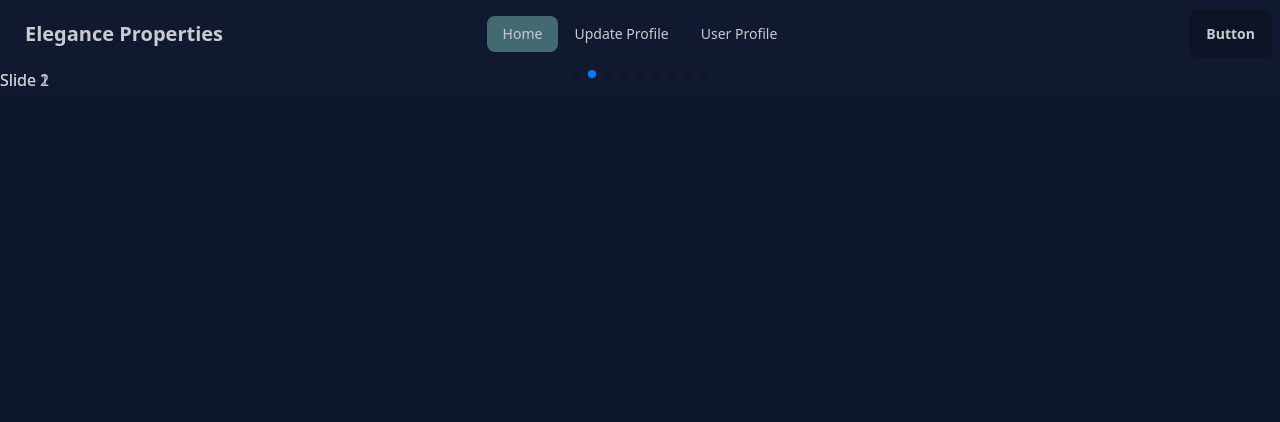
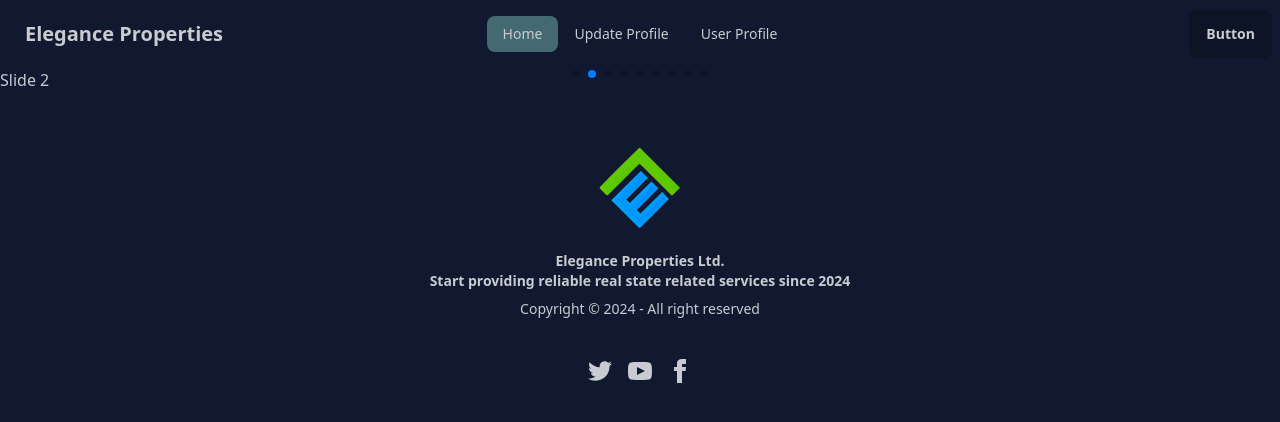
Before and after one commit to rjspyk5/elegance-properties, a React (Vite) app: page / in a window 1280 px wide. Shown: the top 422 px of the page. Built offline with nearby package versions, Linux system fonts and the light colour scheme.

Commit message:
added logo on footer and on tilte

```diff
--- a/index.html
+++ b/index.html
@@ -3,7 +3,7 @@
 
 <head>
   <meta charset="UTF-8" />
-  <link rel="icon" type="image/svg+xml" href="/vite.svg" />
+  <link rel="icon" type="image/svg+xml" href="/src/assets/logo.png" />
   <meta name="viewport" content="width=device-width, initial-scale=1.0" />
   <title>Elegance Properties</title>
 </head>
--- a/src/Componets/Slider/Slider.jsx
+++ b/src/Componets/Slider/Slider.jsx
@@ -11,7 +11,6 @@
   return (
     <>
       <Swiper
-        effect={"fade"}
         spaceBetween={30}
         centeredSlides={true}
         autoplay={{
@@ -21,7 +20,8 @@
         pagination={{
           clickable: true,
         }}
-        modules={[EffectFade, Autoplay, Pagination]}
+        navigation={true}
+        modules={[Autoplay, Pagination, EffectFade]}
         className="mySwiper"
       >
         <SwiperSlide>Slide 1</SwiperSlide>
--- a/src/Layout/Root.jsx
+++ b/src/Layout/Root.jsx
@@ -1,11 +1,13 @@
 import { Outlet } from "react-router-dom";
 import { Navbar } from "../SharedComponets/Navbar";
+import { Footer } from "../SharedComponets/Footer";
 
 export const Root = () => {
   return (
     <div>
       <Navbar></Navbar>
       <Outlet />
+      <Footer></Footer>
     </div>
   );
 };
--- /dev/null
+++ b/src/SharedComponets/Footer.jsx
@@ -0,0 +1,52 @@
+import logo from "../assets/logo.png";
+export const Footer = () => {
+  return (
+    <footer className="footer footer-center p-10">
+      <aside>
+        <img className="w-24" src={logo} alt="" />
+        <p className="font-bold">
+          Elegance Properties Ltd. <br />
+          Start providing reliable real state related services since 2024
+        </p>
+        <p>Copyright © 2024 - All right reserved</p>
+      </aside>
+      <nav>
+        <div className="grid grid-flow-col gap-4">
+          <a>
+            <svg
+              xmlns="http://www.w3.org/2000/svg"
+              width="24"
+              height="24"
+              viewBox="0 0 24 24"
+              className="fill-current"
+            >
+              <path d="M24 4.557c-.883.392-1.832.656-2.828.775 1.017-.609 1.798-1.574 2.165-2.724-.951.564-2.005.974-3.127 1.195-.897-.957-2.178-1.555-3.594-1.555-3.179 0-5.515 2.966-4.797 6.045-4.091-.205-7.719-2.165-10.148-5.144-1.29 2.213-.669 5.108 1.523 6.574-.806-.026-1.566-.247-2.229-.616-.054 2.281 1.581 4.415 3.949 4.89-.693.188-1.452.232-2.224.084.626 1.956 2.444 3.379 4.6 3.419-2.07 1.623-4.678 2.348-7.29 2.04 2.179 1.397 4.768 2.212 7.548 2.212 9.142 0 14.307-7.721 13.995-14.646.962-.695 1.797-1.562 2.457-2.549z"></path>
+            </svg>
+          </a>
+          <a>
+            <svg
+              xmlns="http://www.w3.org/2000/svg"
+              width="24"
+              height="24"
+              viewBox="0 0 24 24"
+              className="fill-current"
+            >
+              <path d="M19.615 3.184c-3.604-.246-11.631-.245-15.23 0-3.897.266-4.356 2.62-4.385 8.816.029 6.185.484 8.549 4.385 8.816 3.6.245 11.626.246 15.23 0 3.897-.266 4.356-2.62 4.385-8.816-.029-6.185-.484-8.549-4.385-8.816zm-10.615 12.816v-8l8 3.993-8 4.007z"></path>
+            </svg>
+          </a>
+          <a>
+            <svg
+              xmlns="http://www.w3.org/2000/svg"
+              width="24"
+              height="24"
+              viewBox="0 0 24 24"
+              className="fill-current"
+            >
+              <path d="M9 8h-3v4h3v12h5v-12h3.642l.358-4h-4v-1.667c0-.955.192-1.333 1.115-1.333h2.885v-5h-3.808c-3.596 0-5.192 1.583-5.192 4.615v3.385z"></path>
+            </svg>
+          </a>
+        </div>
+      </nav>
+    </footer>
+  );
+};
```
Also changed, not shown: src/assets/logo.png (added).
